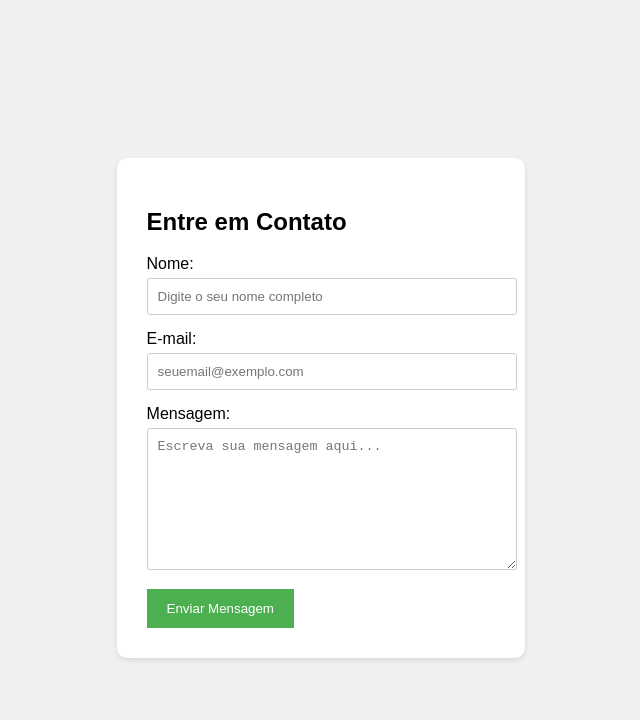
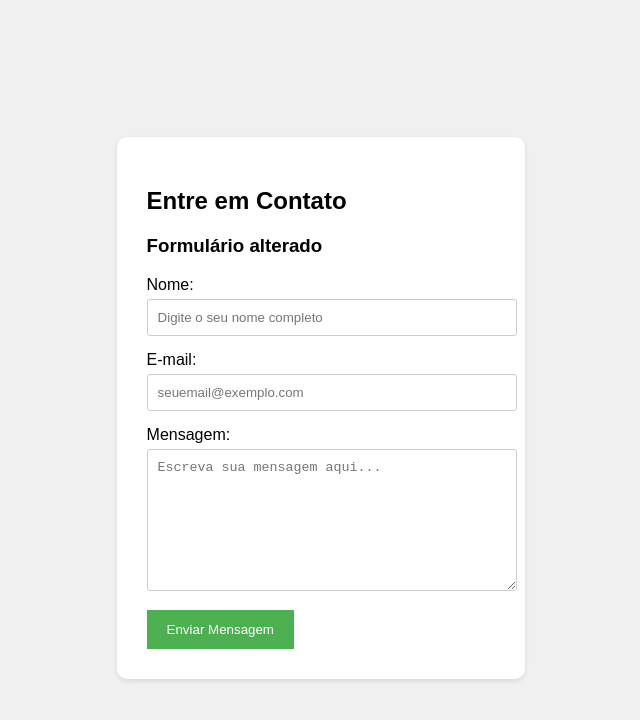
Before and after one commit to profwsp/projetos_web, a plain HTML site: page formulario/index.html in a window 1280 px wide. Shown: the whole page, without its empty margins (319-959 px from the left). Drawn offline with Linux system fonts and the light colour scheme.

Commit message:
Update index.html

```diff
--- a/formulario/index.html
+++ b/formulario/index.html
@@ -9,6 +9,7 @@
 <body>
     <form action="https://formsquash.io/f/8nOUUNlW3ehjWFPy9bDk" method="POST">
         <h2>Entre em Contato</h2>
+        <h3> Formulário alterado</h3>
         <label for="nome">Nome:</label>
 
         <input type="text" id="nome" required placeholder="Digite o seu nome completo" name="nome">
```
